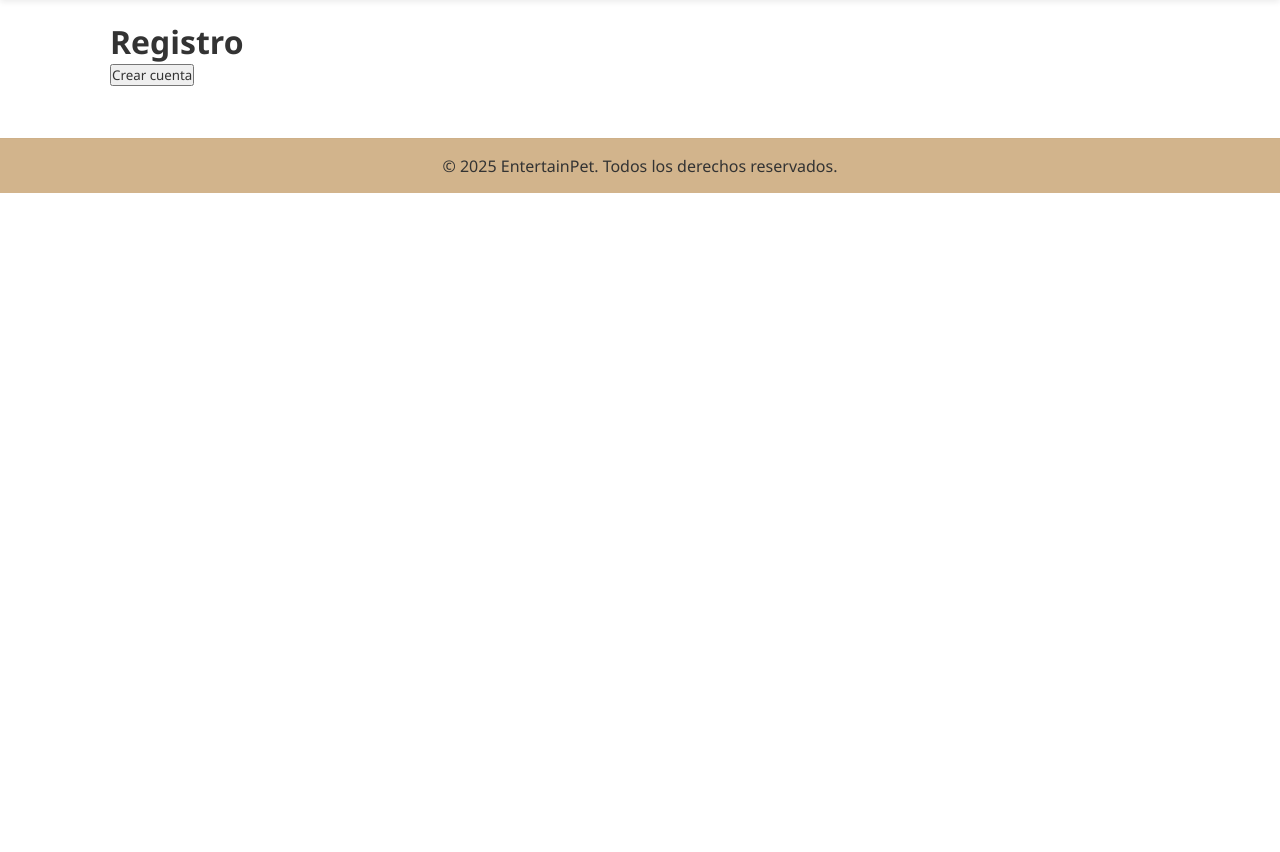
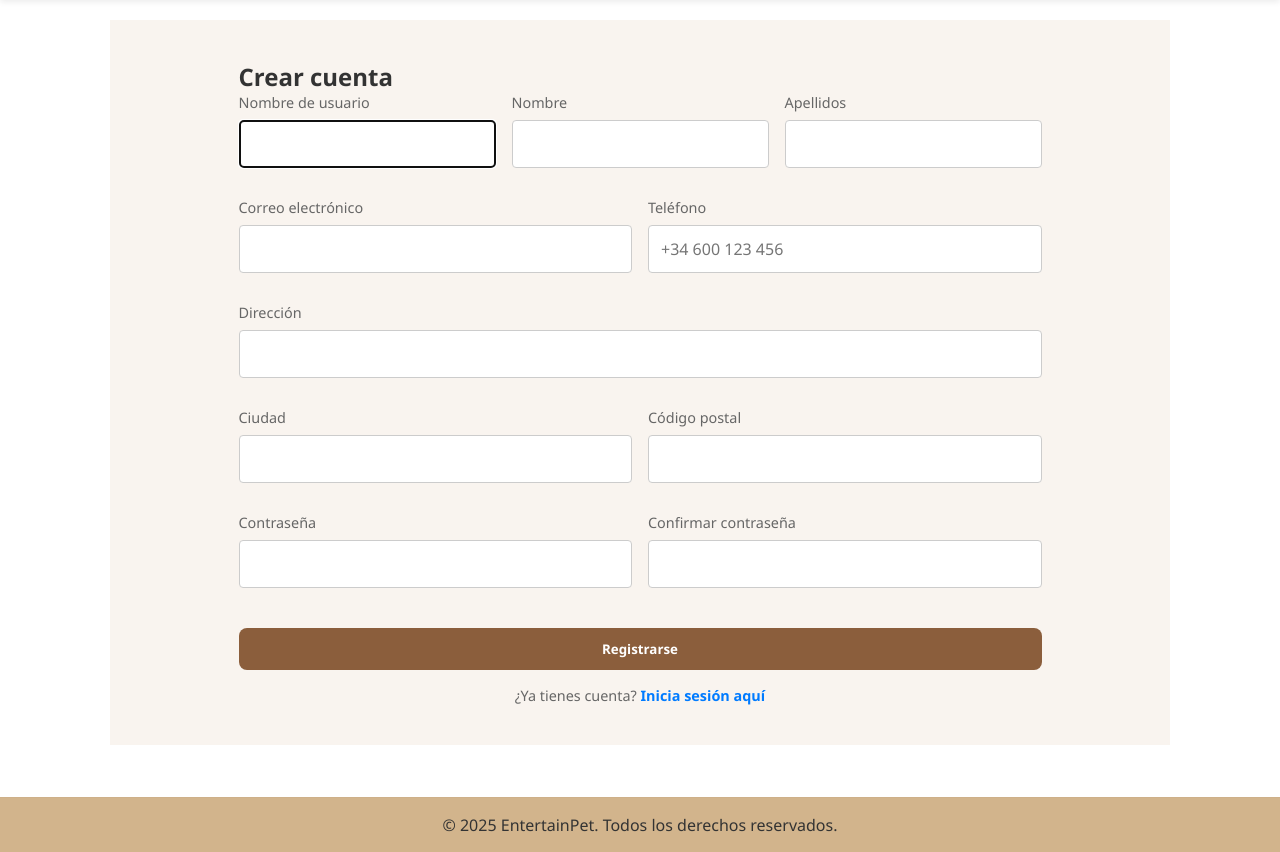
Before and after one commit to EntertainPet/webshop, a Django app: page /register/ in a window 1280 px wide. Shown: the part 60-912 px from the top of the page. Before the commit the page ends 253 px from the top, so only its background shows below. Run offline with Django 5.2, Linux system fonts and the light colour scheme; parts of the project's set-up code (start-up, migrations or seed data) failed here and were passed over.

Commit message:
feat: Registro terminado

```diff
--- a/home/forms.py
+++ b/home/forms.py
@@ -15,6 +15,5 @@ class ClienteRegistrationForm(UserCreationForm):
         fields = [
             "username", "email",
             "first_name", "last_name",
-            "telefono", "direccion", "ciudad", "codigo_postal",
-            "password", "password2",
+            "telefono", "direccion", "ciudad", "codigo_postal"
         ]
--- a/home/static/css/styles.css
+++ b/home/static/css/styles.css
@@ -1,4 +1,3 @@
-
 :root {
   --marron-claro: #d2b48c;
   --marron-oscuro: #8b5e3c;
@@ -505,19 +504,50 @@ a {
 }
 
 .auth-switch a {
-  color: var(--marron-oscuro);
+  color: #007bff;
+  text-decoration: none;
   font-weight: 600;
-  text-decoration: underline;
-  cursor: pointer;
 }
 
-.auth-error {
-  color: #d33;
-  background: #fbeaea;
-  padding: 10px;
-  border-radius: 6px;
-  font-size: 0.9rem;
-  text-align: center;
+.auth-switch a:hover {
+  text-decoration: underline;
+}
+
+/* Estilos para el formulario en dos columnas */
+.auth-form .form-row {
+  display: flex;
+  justify-content: space-between;
+  gap: 1rem;
+}
+
+.auth-form .form-row .form-group {
+  flex: 1;
+  min-width: 0; /* Evita que los campos se desborden */
+}
+
+.auth-form .form-group {
+  margin-bottom: 1rem;
+}
+
+.auth-form .form-group label {
+  display: block;
+  margin-bottom: 0.5rem;
+}
+
+.auth-form .form-group input {
+  width: 100%;
+  padding: 0.75rem;
+  border: 1px solid #ccc;
+  border-radius: 4px;
+}
+
+.auth-form .form-errors {
+  color: #dc3545;
+  font-size: 0.875rem;
+  margin-top: 0.25rem;
+  list-style: none;
+  padding: 0;
+  margin-bottom: 0.5rem;
 }
 
 @media (max-width: 900px) {
@@ -535,166 +565,3 @@ a {
     grid-template-columns: 1fr;
   }
 }
-
-.security-row {
-  display: flex;
-  gap: 8px;
-  align-items: center;
-  margin-top: 10px;
-}
-
-.badge {
-  padding: 6px 8px;
-  border-radius: 6px;
-  background: #f0e6da;
-  color: var(--marron-oscuro);
-  font-weight: 700;
-  border: 1px solid rgba(0, 0, 0, 0.04);
-}
-
-/* PERFIL */
-.profile-card {
-  background: #fff;
-  padding: 18px;
-  border-radius: 8px;
-  box-shadow: 0 3px 10px rgba(0, 0, 0, 0.06);
-}
-
-.profile-card h3 {
-  color: var(--marron-oscuro);
-  margin-bottom: 12px;
-}
-
-/* ======== LOGIN / REGISTRO ======== */
-.auth-page {
-  display: flex;
-  justify-content: center;
-  align-items: center;
-  min-height: 80vh;
-  background: var(--bg);
-  padding: 40px 20px;
-}
-
-.auth-card {
-  background: #fff;
-  padding: 32px;
-  border-radius: 12px;
-  box-shadow: 0 4px 14px rgba(0, 0, 0, 0.08);
-  max-width: 420px;
-  width: 100%;
-  text-align: center;
-}
-
-.auth-card h2 {
-  color: var(--marron-oscuro);
-  margin-bottom: 20px;
-  font-size: 1.5rem;
-}
-
-.auth-tabs {
-  display: flex;
-  justify-content: center;
-  margin-bottom: 24px;
-  gap: 10px;
-}
-
-.auth-tabs button {
-  flex: 1;
-  padding: 10px;
-  background: #f0e6da;
-  border: none;
-  border-radius: 8px;
-  cursor: pointer;
-  color: var(--marron-oscuro);
-  font-weight: 600;
-  transition: all 0.3s ease;
-}
-
-.auth-tabs button.active {
-  background: var(--marron-oscuro);
-  color: #fff;
-}
-
-.auth-form {
-  display: flex;
-  flex-direction: column;
-  gap: 14px;
-  text-align: left;
-  position: relative;
-}
-
-.auth-card .auth-btn {
-  display: block;
-  margin-bottom: 12px;
-}
-
-.auth-form label {
-  font-size: 0.9rem;
-  color: var(--gris);
-  margin-bottom: 4px;
-}
-
-.auth-form input {
-  padding: 10px;
-  border: 1px solid rgba(0, 0, 0, 0.12);
-  border-radius: 8px;
-  font-size: 1rem;
-}
-
-.auth-btn {
-  background: var(--marron-oscuro);
-  color: #fff;
-  border: none;
-  padding: 12px;
-  border-radius: 8px;
-  font-weight: 700;
-  margin-top: 10px; /* margen actualizado según segundo bloque */
-  cursor: pointer;
-  transition: background 0.3s ease;
-  width: 100%;
-}
-
-.auth-btn:hover {
-  background: var(--marron-claro);
-  color: var(--marron-oscuro);
-}
-
-.auth-switch {
-  margin-top: 16px;
-  font-size: 0.9rem;
-  color: var(--gris);
-  text-align: center;
-}
-
-.auth-switch a {
-  color: var(--marron-oscuro);
-  font-weight: 600;
-  text-decoration: underline;
-  cursor: pointer;
-}
-
-.auth-error {
-  color: #d33;
-  background: #fbeaea;
-  padding: 10px;
-  border-radius: 6px;
-  font-size: 0.9rem;
-  text-align: center;
-}
-
-/* RESPONSIVE */
-@media (max-width: 900px) {
-  .products-grid {
-    grid-template-columns: repeat(2, 1fr);
-  }
-
-  .catalog-layout {
-    grid-template-columns: 1fr;
-  }
-}
-
-@media (max-width: 520px) {
-  .products-grid {
-    grid-template-columns: 1fr;
-  }
-}
--- a/home/templates/registration/registro.html
+++ b/home/templates/registration/registro.html
@@ -1,19 +1,92 @@
-{% extends "base.html" %}
-{% block title %}Registro · EntertainPet{% endblock %}
+{% extends 'base.html' %}
+{% load static %}
+
+{% block title %}Crear cuenta - EntertainPet{% endblock %}
+
 {% block content %}
-  <h1>Registro</h1>
-  <form method="post" novalidate>
-    {% csrf_token %}
-    {{ form.non_field_errors }}
-    {% for field in form.visible_fields %}
-      <div class="mb-3">
-        <label for="{{ field.id_for_label }}" class="form-label">{{ field.label }}</label>
-        {{ field }}
-        {% if field.errors %}
-          <div class="text-danger small">{{ field.errors|striptags }}</div>
-        {% endif %}
+<div class="auth-page">
+  <div>
+    <h2>Crear cuenta</h2>
+
+    <form class="auth-form" method="post" action="{% url 'home:register' %}">
+      {% csrf_token %}
+
+      {% if form.non_field_errors %}
+        <div class="form-errors">
+          {{ form.non_field_errors }}
+        </div>
+      {% endif %}
+
+      <div class="form-row">
+        <div class="form-group">
+          <label for="{{ form.username.id_for_label }}">Nombre de usuario</label>
+          {{ form.username }}
+          {{ form.username.errors }}
+        </div>
+        <div class="form-group">
+          <label for="{{ form.first_name.id_for_label }}">Nombre</label>
+          {{ form.first_name }}
+          {{ form.first_name.errors }}
+        </div>
+        <div class="form-group">
+          <label for="{{ form.last_name.id_for_label }}">Apellidos</label>
+          {{ form.last_name }}
+          {{ form.last_name.errors }}
+        </div>
       </div>
-    {% endfor %}
-    <button class="btn btn-primary" type="submit">Crear cuenta</button>
-  </form>
+
+      <div class="form-row">
+        <div class="form-group">
+          <label for="{{ form.email.id_for_label }}">Correo electrónico</label>
+          {{ form.email }}
+          {{ form.email.errors }}
+        </div>
+        <div class="form-group">
+          <label for="{{ form.telefono.id_for_label }}">Teléfono</label>
+          {{ form.telefono }}
+          {{ form.telefono.errors }}
+        </div>
+      </div>
+
+      <div class="form-group">
+        <label for="{{ form.direccion.id_for_label }}">Dirección</label>
+        {{ form.direccion }}
+        {{ form.direccion.errors }}
+      </div>
+
+      <div class="form-row">
+        <div class="form-group">
+          <label for="{{ form.ciudad.id_for_label }}">Ciudad</label>
+          {{ form.ciudad }}
+          {{ form.ciudad.errors }}
+        </div>
+        <div class="form-group">
+          <label for="{{ form.codigo_postal.id_for_label }}">Código postal</label>
+          {{ form.codigo_postal }}
+          {{ form.codigo_postal.errors }}
+        </div>
+      </div>
+
+      <div class="form-row">
+        <div class="form-group">
+          <label for="{{ form.password.id_for_label }}">Contraseña</label>
+          {{ form.password1 }}
+          {{ form.password.errors }}
+        </div>
+        <div class="form-group">
+          <label for="{{ form.password2.id_for_label }}">Confirmar contraseña</label>
+          {{ form.password2 }}
+          {{ form.password2.errors }}
+        </div>
+      </div>
+
+      <button type="submit" class="auth-btn">Registrarse</button>
+    </form>
+
+    <div class="auth-switch">
+      ¿Ya tienes cuenta?
+      <a href="{% url 'home:login' %}">Inicia sesión aquí</a>
+    </div>
+  </div>
+</div>
 {% endblock %}
--- a/home/views.py
+++ b/home/views.py
@@ -5,7 +5,7 @@ from django.shortcuts import redirect, get_object_or_404, render
 from django.urls import reverse_lazy
 from django.views.generic import TemplateView, ListView, DetailView, FormView
 
-from .forms import ClienteRegistrationForm, ClienteLoginForm
+from .forms import ClienteRegistrationForm
 from .models import Categoria, Producto, Carrito, ItemCarrito
 
 from django.conf import settings
@@ -29,31 +29,21 @@ class ContactView(TemplateView):
 
 
 def register_view(request):
-    return render(request, "registration/registro.html")
+    form = ClienteRegistrationForm()
+    if request.method == "POST":
+        form = ClienteRegistrationForm(request.POST)
+        print(form.errors)
+        print(form.is_valid())
+        if form.is_valid():
+            user = form.save()
+            login(request, user)
+            Carrito.objects.get_or_create(cliente=user)
+            return redirect("home:catalogo")
+    return render(request, "registration/registro.html", {"form": form})
+
 
 def cart_view(request):
     return render(request, "cart.html")
-
-# Auth
-class RegisterView(FormView):
-    template_name = "home/registro.html"
-    form_class = ClienteRegistrationForm
-    success_url = reverse_lazy("home:inicio")
-
-    def form_valid(self, form):
-        user = form.save()
-        login(self.request, user)
-        # crea carrito vacío al registrarse
-        Carrito.objects.get_or_create(cliente=user)
-        return super().form_valid(form)
-
-class IdentificacionView(LoginView):
-    template_name = "home/identificacion.html"
-    authentication_form = ClienteLoginForm
-
-class CerrarSesionView(LogoutView):
-    pass
-
 
 # Catálogo (mínimo)
 class CategoryListView(ListView):
```
